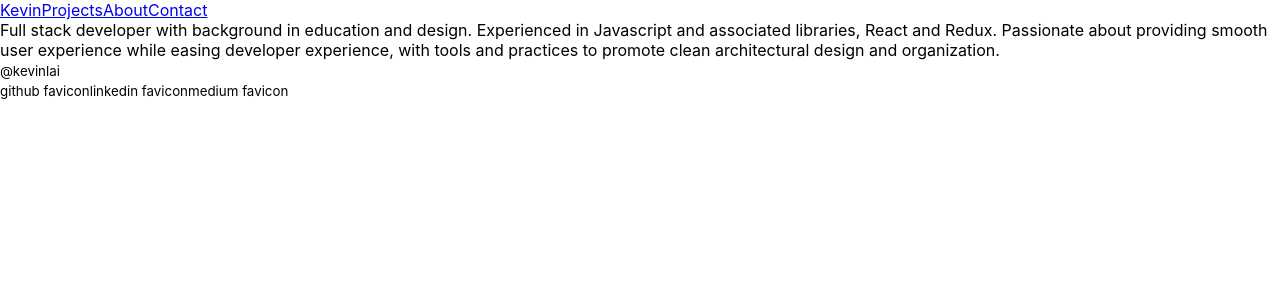
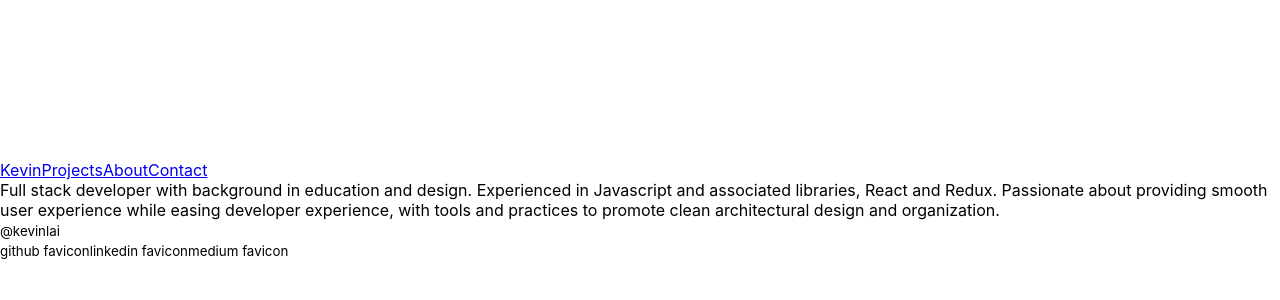
Before and after one commit to KevinLai76/website, a React (Create React App) app: page /about in a window 1280 px wide. Shown: the top 300 px of the page. Built offline with nearby package versions, Linux system fonts and the light colour scheme.

Commit message:
minor changes to about, basic css

```diff
--- a/src/components/about.js
+++ b/src/components/about.js
@@ -1,5 +1,4 @@
 import React from 'react';
-import { Route } from 'react-router-dom'
 
 function About(){
 
--- a/src/index.css
+++ b/src/index.css
@@ -11,3 +11,7 @@ code {
   font-family: source-code-pro, Menlo, Monaco, Consolas, 'Courier New',
     monospace;
 }
+
+.header {
+  padding-top: 10em;
+}
```
